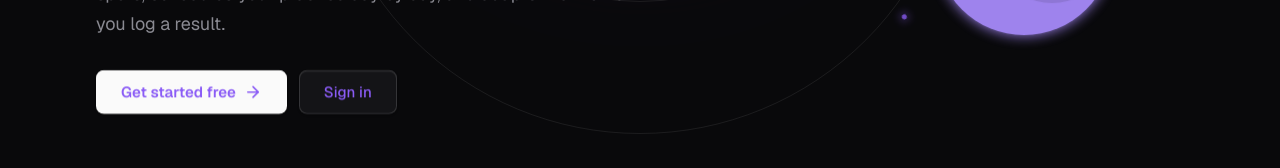
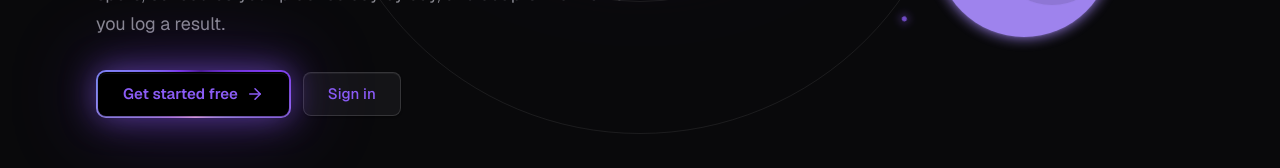
Before and after one commit to Pekooil/sat-prep-website, a Next.js app: page / in a window 1280 px wide. Shown: the part 379-547 px from the top of the page. Built offline with nearby package versions, Linux system fonts and the light colour scheme; no server answers.

Commit message:
added sign up button light frame

```diff
--- a/components/marketing/landing-page.tsx
+++ b/components/marketing/landing-page.tsx
@@ -1036,13 +1036,17 @@ export function LandingPage({ stats }: { stats: LandingStats }) {
               </Reveal>
 
               <Reveal delay={150}>
-                <div className="mt-8 flex flex-wrap gap-3">
-                  <Button asChild size="lg" className="font-semibold">
+                <div className="mt-8 flex flex-wrap gap-3 items-center">
+                  <div className="ai-planner-frame ai-planner-frame-sm inline-flex">
+                    <div className="ai-planner-frame-inner bg-transparent">
+                      <Button asChild size="lg" className="font-semibold bg-black text-white hover:bg-zinc-900">
                         <Link href="/signup">
                           Get started free
                           <ArrowRight className="h-[18px] w-[18px]" />
                         </Link>
                       </Button>
+                    </div>
+                  </div>
                   <Button asChild size="lg" variant="outline">
                     <Link href="/login">Sign in</Link>
                   </Button>
@@ -1250,13 +1254,17 @@ export function LandingPage({ stats }: { stats: LandingStats }) {
               </p>
             </Reveal>
             <Reveal delay={150}>
-              <div className="mt-8 flex flex-wrap justify-center gap-3">
-                <Button asChild size="lg" className="font-semibold">
+              <div className="mt-8 flex flex-wrap justify-center gap-3 items-center">
+                <div className="ai-planner-frame ai-planner-frame-sm inline-flex">
+                  <div className="ai-planner-frame-inner bg-transparent">
+                    <Button asChild size="lg" className="font-semibold bg-black text-white hover:bg-zinc-900">
                       <Link href="/signup">
                         Get started free
                         <ArrowRight className="h-[18px] w-[18px]" />
                       </Link>
                     </Button>
+                  </div>
+                </div>
                 <Button asChild size="lg" variant="outline">
                   <Link href="/login">Sign in</Link>
                 </Button>
```
Lines whose indentation alone changed are shown as unchanged.
